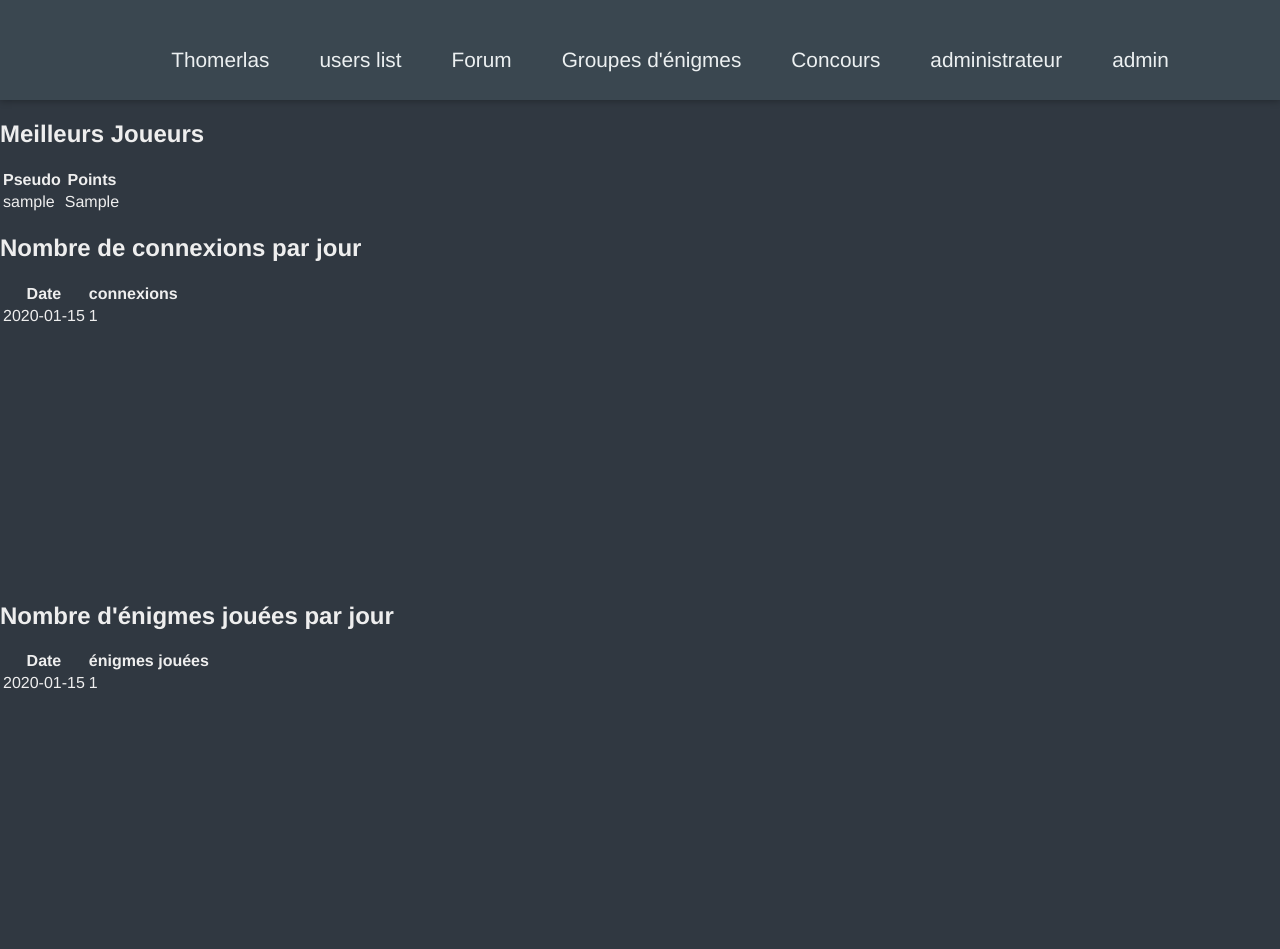
After one commit to hemarydem/ProjetAnnuelWTR, a PHP site: page /tracking.php in a window 1280 px wide. The commit adds this page. Run offline with PHP 8.4, Linux system fonts and the light colour scheme; the visitor is signed in with stand-in values (Sample User, id 1); tables that the repository leaves empty or names only in its code hold one stand-in row (values such as "Sample post").

Commit message:
tracking v1

```diff
--- a/html/includes/adminHeader.php
+++ b/html/includes/adminHeader.php
@@ -2,6 +2,7 @@
     <ul>
         <li><a href="admin.php">Gestion profil utilisateur</a></li>
         <li><a href="levelSearch.php">Gestion niveau</a></li>
+        <li><a href="tracking.php">Tracking</a></li>
         <li><a href=""></a></li>
         <li><a href=""></a></li>
         <li><a href=""></a></li>
--- /dev/null
+++ b/html/tracking.php
@@ -0,0 +1,127 @@
+
+<?php
+require('includes/config.php');
+session_start();
+
+if( !isset( $_SESSION['pseudo'] ) || $_SESSION['pseudo'] != 'administrateur' ){
+  header('location:./');
+  exit;
+}
+
+?>
+
+
+<!DOCTYPE html>
+<html lang="en">
+<head>
+    <?php include('includes/head.php') ?>
+</head>
+<body>
+  <?php
+      include('includes/header.php');
+  ?>
+    <main>
+
+        <section>
+          <div class="topPlayers">
+            <h1>Meilleurs Joueurs</h1>
+              <table>
+                <thead>
+                  <tr>
+                    <th>Pseudo</th>
+                    <th>Points</th>
+                  </tr>
+                </thead>
+                <tbody>
+                  <?php
+
+                    $q = 'SELECT login,points FROM USER ORDER BY points DESC LIMIT 5';
+                    $req = $bdd->query($q);
+                    $results = $req->fetchAll(PDO::FETCH_ASSOC);
+
+                    foreach ($results as $key => $value) {
+                      echo '
+                        <tr>
+                          <td> ' . $value['login'] . ' </td>
+                          <td> ' . $value['points'] . ' </td>
+                        </tr>
+                      ';
+                    }
+
+                  ?>
+                </tbody>
+              </table>
+
+          </div>
+        </section>
+        <section>
+          <div class="connectionPerDay">
+            <h1>Nombre de connexions par jour</h1>
+
+            <table style="display: block;width: 400px;height: 300px; overflow: scroll;">
+              <thead>
+                <tr>
+                  <th>Date</th>
+                  <th>connexions</th>
+                </tr>
+              </thead>
+              <tbody>
+                <?php
+
+                  $q = 'SELECT CAST(dateConnection AS DATE) AS date, COUNT(idConnection) AS connections FROM CONNECTION GROUP BY date ORDER BY date DESC';
+                  $req = $bdd->query($q);
+                  $results = $req->fetchAll(PDO::FETCH_ASSOC);
+
+                  foreach ($results as $key => $value) {
+                    echo '
+                      <tr>
+                        <td> ' . $value['date'] . ' </td>
+                        <td> ' . $value['connections'] . ' </td>
+                      </tr>
+                    ';
+                  }
+
+                ?>
+              </tbody>
+            </table>
+
+          </div>
+        </section>
+        <section>
+          <div class="enigmasPlayedPerDay">
+            <h1>Nombre d'énigmes jouées par jour</h1>
+
+            <table style="display: block;width: 400px;height: 300px; overflow: scroll;">
+              <thead>
+                <tr>
+                  <th>Date</th>
+                  <th>énigmes jouées</th>
+                </tr>
+              </thead>
+              <tbody>
+                <?php
+
+                  $q = 'SELECT CAST(datePlay AS DATE) AS date, COUNT(user) AS played FROM PLAY GROUP BY date ORDER BY date DESC';
+                  $req = $bdd->query($q);
+                  $results = $req->fetchAll(PDO::FETCH_ASSOC);
+
+                  foreach ($results as $key => $value) {
+                    echo '
+                      <tr>
+                        <td> ' . $value['date'] . ' </td>
+                        <td> ' . $value['played'] . ' </td>
+                      </tr>
+                    ';
+                  }
+
+                ?>
+              </tbody>
+            </table>
+
+          </div>
+        </section>
+    </main>
+
+
+</body>
+</html>
```
Also changed, not shown: html/signInProcess.php (+14 -3 lines), html/img/captcha/position.png, 1 other file.
